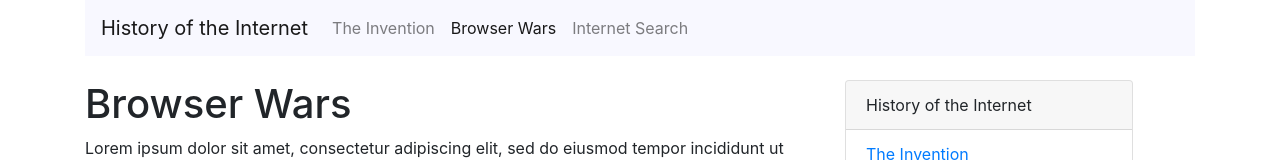
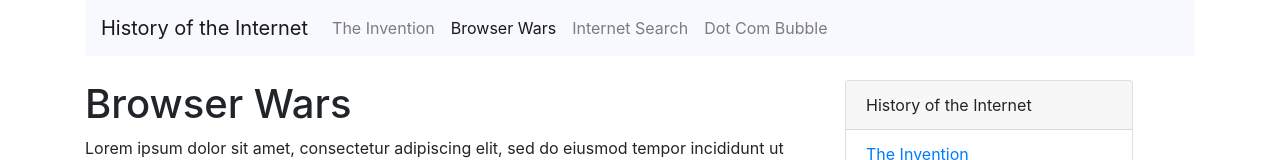
Before and after one commit to er257/HistoryOfTheInternet, a plain HTML site: page browser_wars.html in a window 1280 px wide. Shown: the top 160 px of the page. Drawn offline with nearby package versions, Linux system fonts and the light colour scheme.

Commit message:
Task: Added link to "dot_com_bubble.html" in all navbars

```diff
--- a/browser_wars.html
+++ b/browser_wars.html
@@ -25,6 +25,9 @@
                 </li>
                 <li class="nav-item">
                     <a class="nav-link" href="internet_search.html">Internet Search</a>
+                </li>
+                <li class="nav-item">
+                    <a class="nav-link" href="dot_com_bubble.html">Dot Com Bubble<span class="sr-only">(current)</span></a>
                 </li>
             </ul>
         </div>
```
Also changed, not shown: internet_search.html (+3 -0 lines), invention.html (+3 -0 lines).
